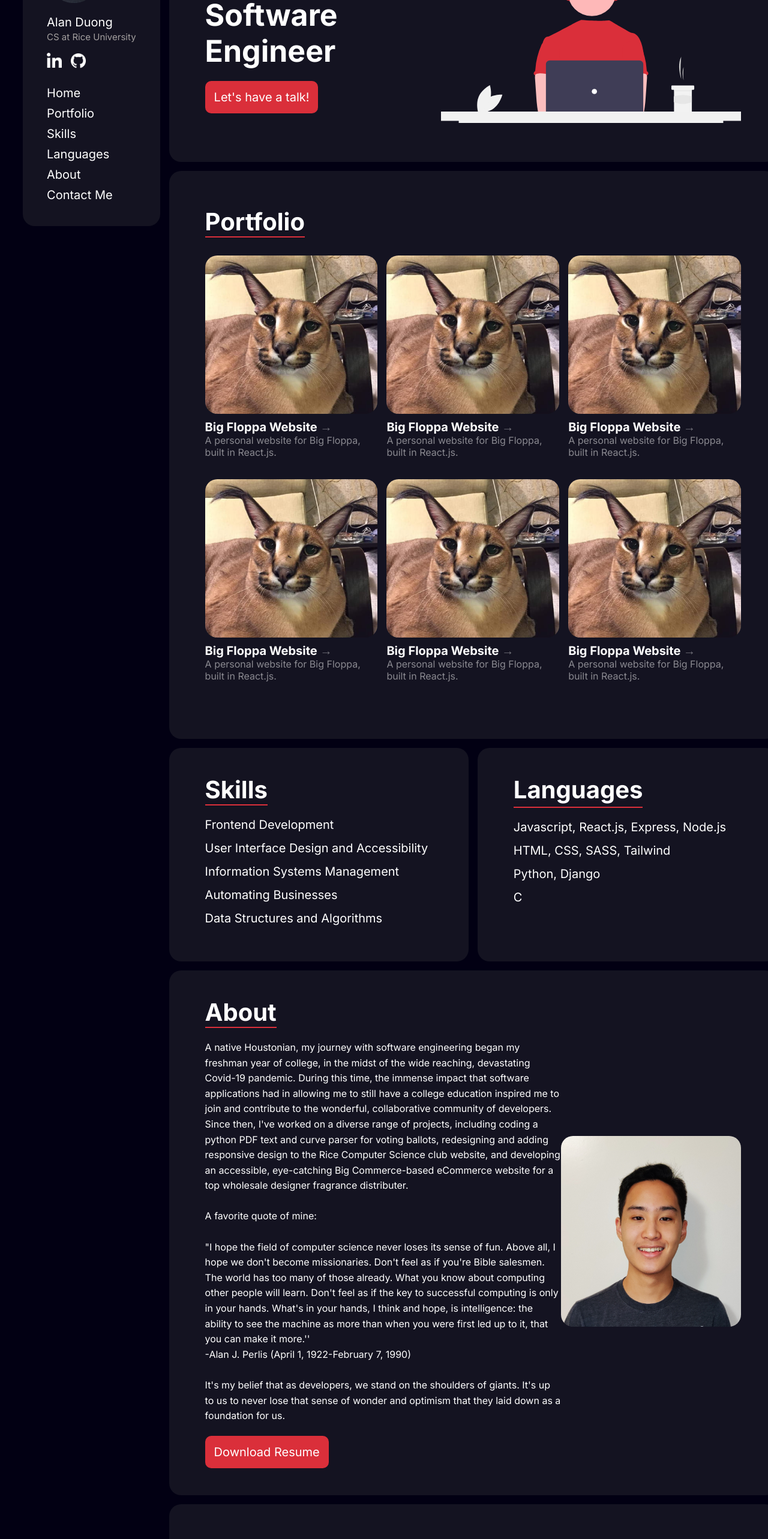
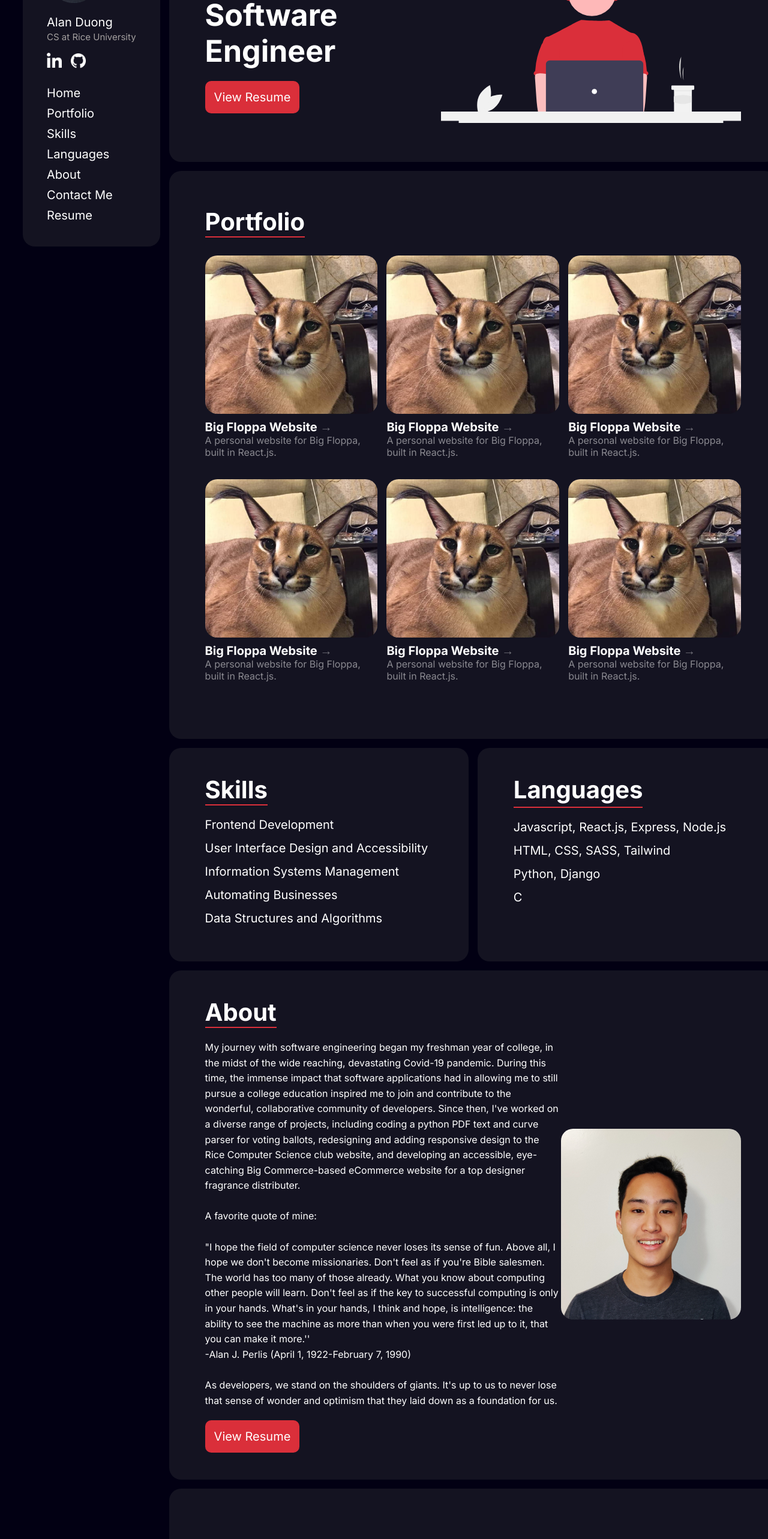
Before and after one commit to AlanDuong07/AlanDuong07.github.io, a React (Create React App) app: page / in a window 1280 px wide. Shown: the part 160-2726 px from the top of the page at 60% size. Built offline with nearby package versions, Linux system fonts and the light colour scheme.

Commit message:
Added resume links, changed action button to resume fixed wording in about section added resume link to navbar for constant access

```diff
--- a/src/App.js
+++ b/src/App.js
@@ -1,6 +1,8 @@
 import React, { Fragment } from "react";
 import { BrowserRouter as Router, Route, Link } from "react-router-dom";
 import './styles/main.scss';
+
+
 
 import Nav from './components/nav.js';
 import Footer from './components/footer.js';
--- a/src/components/homepage/about.js
+++ b/src/components/homepage/about.js
@@ -7,14 +7,14 @@ function about() {
                 <div id="about-content">
                     <h3>About</h3>
                     <p>
-                    A native Houstonian, my journey with software engineering began my freshman year of college, in the midst of the
+                    My journey with software engineering began my freshman year of college, in the midst of the
                     wide reaching, devastating Covid-19 pandemic. During this time, the immense impact that software applications had
-                    in allowing me to still have a college education inspired me to join and contribute to the
+                    in allowing me to still pursue a college education inspired me to join and contribute to the
                     wonderful, collaborative community of developers. Since then, I've worked on a diverse range of projects, including
                     coding a python PDF text and curve parser for voting ballots,
                     redesigning and adding responsive design to the Rice Computer Science club website,
                     and
-                    developing an accessible, eye-catching Big Commerce-based eCommerce website for a top wholesale designer fragrance distributer.
+                    developing an accessible, eye-catching Big Commerce-based eCommerce website for a top designer fragrance distributer.
                     <br></br>
                     <br></br>
                     A favorite quote of mine:
@@ -31,10 +31,14 @@ function about() {
                     -Alan J. Perlis (April 1, 1922-February 7, 1990)
                     <br></br>
                     <br></br>
-                    It's my belief that as developers, we stand on the shoulders of giants. It's up to us to
+                    As developers, we stand on the shoulders of giants. It's up to us to
                     never lose that sense of wonder and optimism that they laid down as a foundation for us.
                     </p>
-                    <a href="#" className="button">Download Resume</a>
+                    <a href="https://drive.google.com/file/d/1lbveuvIZYWQECwq6RF4Mu_pciNs0VpOz/view?usp=sharing"
+                        className="button"
+                        target="_blank">
+                        View Resume
+                    </a>
                 </div>
                 <div id="about-image">
                     <img src={AlanPic} alt="Picture of Alan"/>
--- a/src/components/homepage/intro.js
+++ b/src/components/homepage/intro.js
@@ -9,9 +9,11 @@ function intro() {
                 <div id="intro-content">
                     <h3>Alan Duong</h3>
                     <h5>Software Engineer</h5>
-                    <button type="button" className="button">
-                        Let's have a talk!
-                    </button>
+                    <a href="https://drive.google.com/file/d/1lbveuvIZYWQECwq6RF4Mu_pciNs0VpOz/view?usp=sharing"
+                        className="button"
+                        target="_blank">
+                        View Resume
+                    </a>
                 </div>
                 <div id="intro-image">
                     <img src={UndrawCoding} alt="Alan Coding at a Laptop"/>
--- a/src/components/nav.js
+++ b/src/components/nav.js
@@ -36,6 +36,11 @@ function nav() {
                     <div className="nav-link">
                         <a href="#contact">Contact Me</a>
                     </div>
+                    <div className="nav-link">
+                        <a href="https://drive.google.com/file/d/1lbveuvIZYWQECwq6RF4Mu_pciNs0VpOz/view?usp=sharing" target="_blank">
+                            Resume
+                        </a>
+                    </div>
                 </div>
             </div>
         </div>
```
